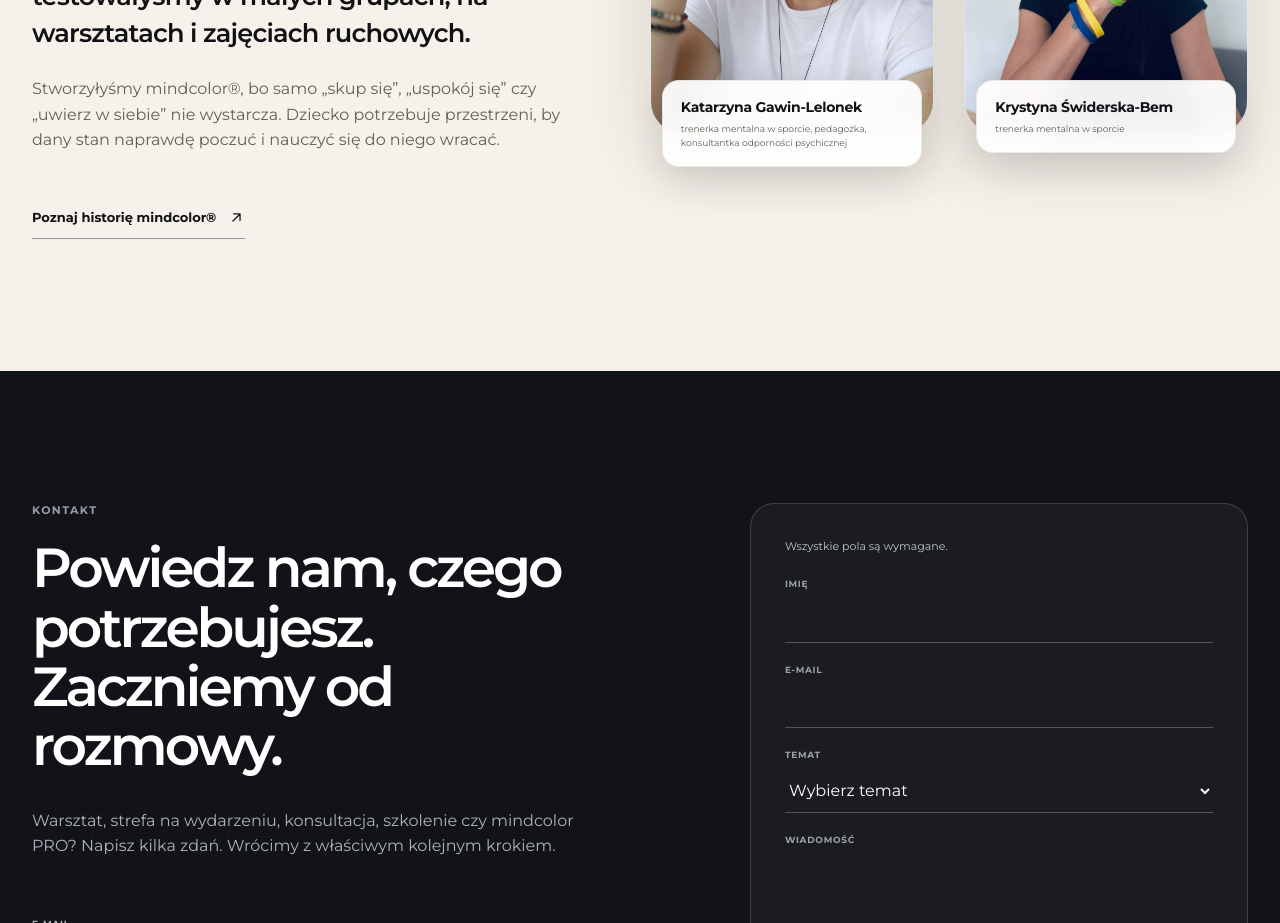
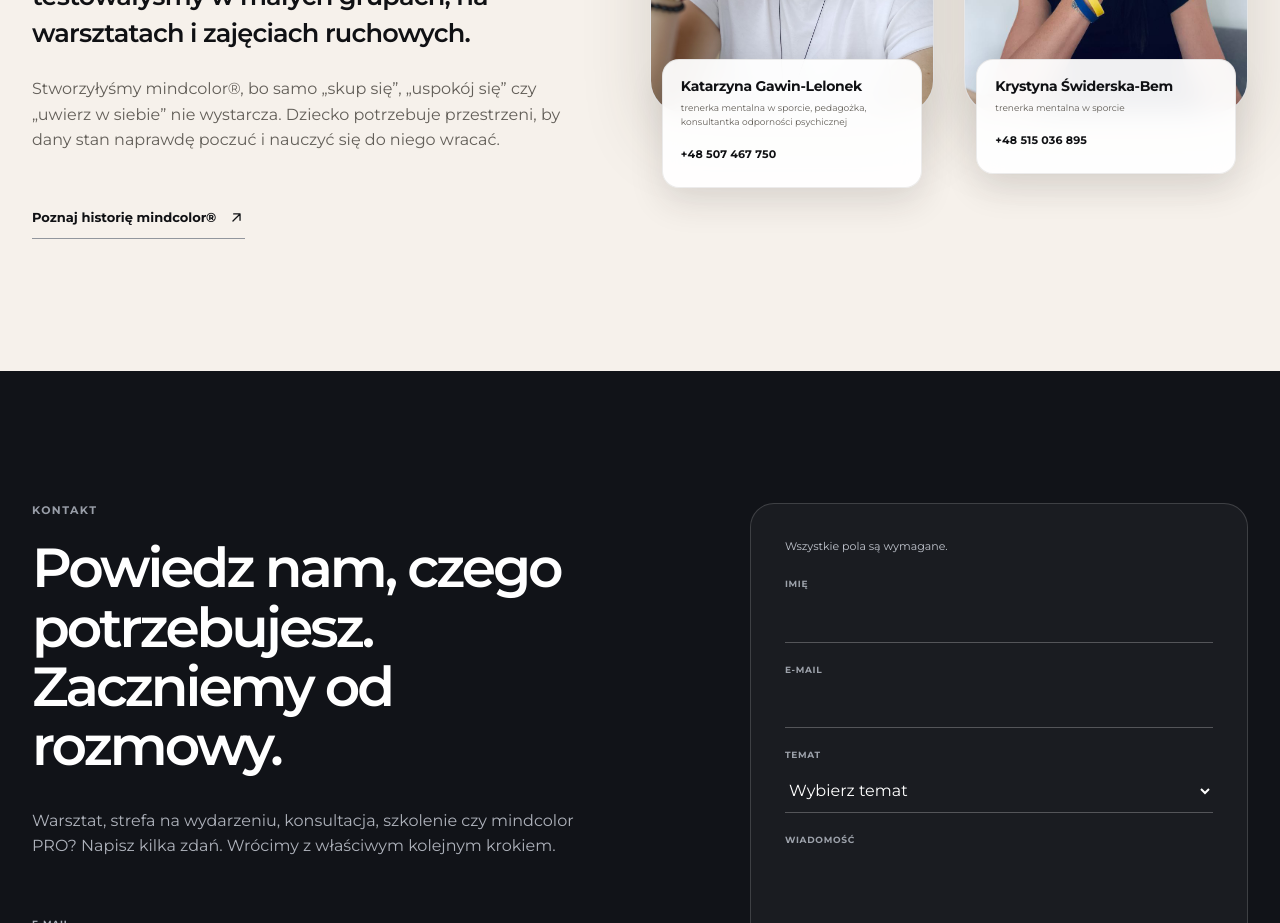
Before and after one commit to WiaderekB/mindcolor, a Next.js app: page / in a window 1280 px wide. Shown: the part 11020-11943 px from the top of the page. Built offline with nearby package versions, Linux system fonts and the light colour scheme; no server answers.

Commit message:
Add clickable founder phone numbers

```diff
--- a/app/globals.css
+++ b/app/globals.css
@@ -1876,6 +1876,24 @@ textarea:focus-visible {
   line-height: 1.55;
 }
 
+.founder-card-phone {
+  display: inline-flex;
+  align-items: center;
+  align-self: flex-start;
+  min-height: 34px;
+  margin-top: 3px;
+  color: var(--ink);
+  font-size: 11px;
+  font-weight: 700;
+  letter-spacing: 0.01em;
+  line-height: 1;
+  transition: color 160ms ease;
+}
+
+.founder-card-phone:hover {
+  color: var(--blue);
+}
+
 .contact {
   background: #111318;
   color: white;
--- a/app/page.tsx
+++ b/app/page.tsx
@@ -1023,6 +1023,9 @@ export default function Home() {
 								<figcaption>
 									<strong>Katarzyna Gawin-Lelonek</strong>
 									<span>trenerka mentalna w sporcie, pedagożka, konsultantka odporności psychicznej</span>
+									<a aria-label="Zadzwoń do Katarzyny Gawin-Lelonek" className="founder-card-phone" href="tel:+48507467750">
+										+48 507 467 750
+									</a>
 								</figcaption>
 							</motion.figure>
 							<motion.figure
@@ -1045,6 +1048,9 @@ export default function Home() {
 								<figcaption>
 									<strong>Krystyna Świderska-Bem</strong>
 									<span>trenerka mentalna w sporcie</span>
+									<a aria-label="Zadzwoń do Krystyny Świderskiej-Bem" className="founder-card-phone" href="tel:+48515036895">
+										+48 515 036 895
+									</a>
 								</figcaption>
 							</motion.figure>
 						</div>
```
Also changed, not shown: 2 other files (tests, documents, lock files or other folders).
